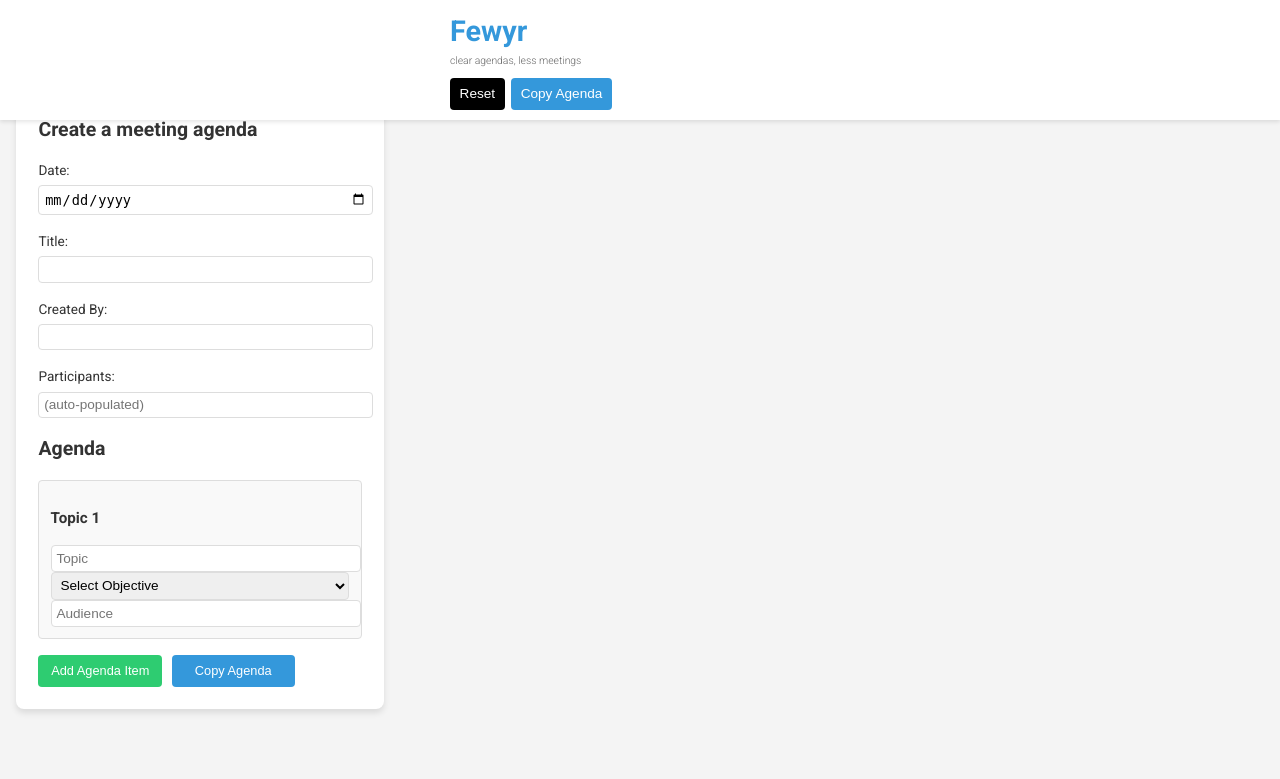
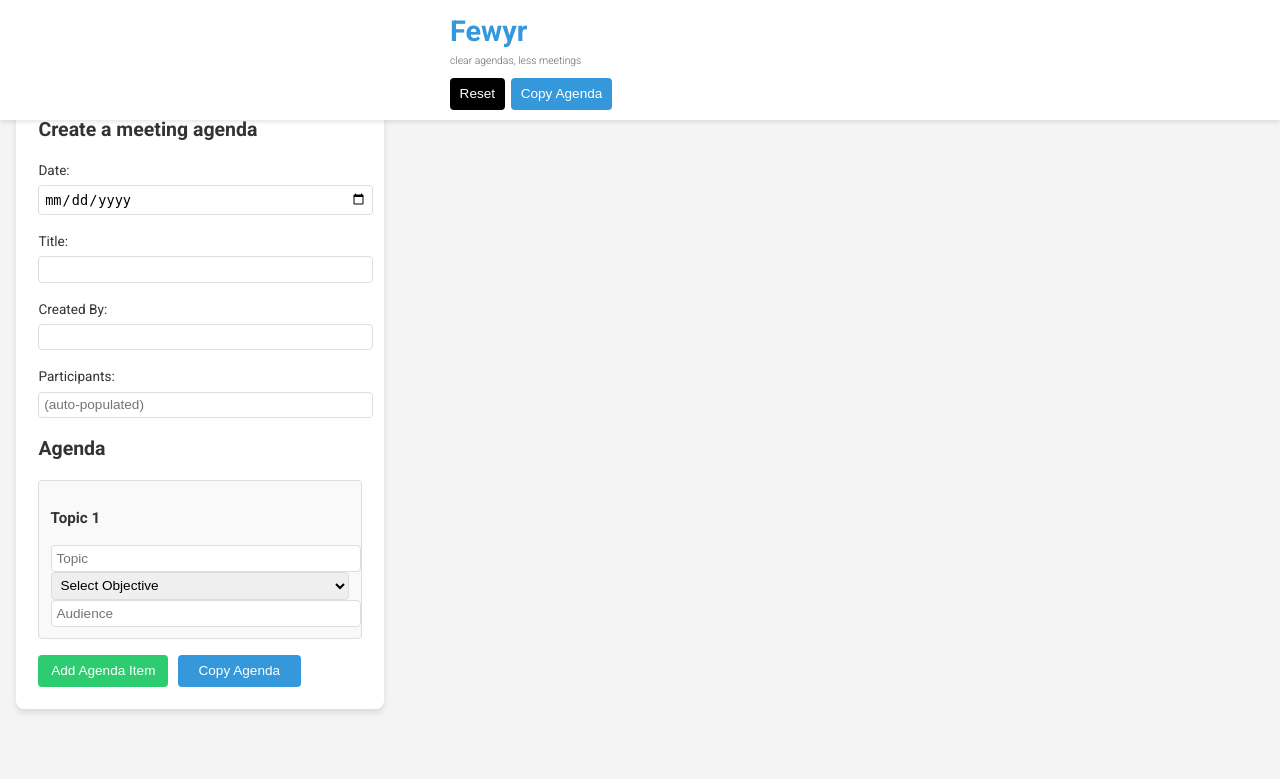
Before and after one commit to VinceStaL/Fewyr-Chrome-Extension, a PHP site: page / in a window 1280 px wide. Shown: the top 779 px of the page. Run offline with PHP 8.4, Linux system fonts and the light colour scheme.

Commit message:
font size changes

```diff
--- a/styles.css
+++ b/styles.css
@@ -221,7 +221,7 @@ input, select {
     align-items: center;
     padding: 0 0.8rem;
     line-height: 1;
-    font-size: 0.8rem;
+    font-size: 0.85rem;
     min-width: fit-content;
 }
 
```
